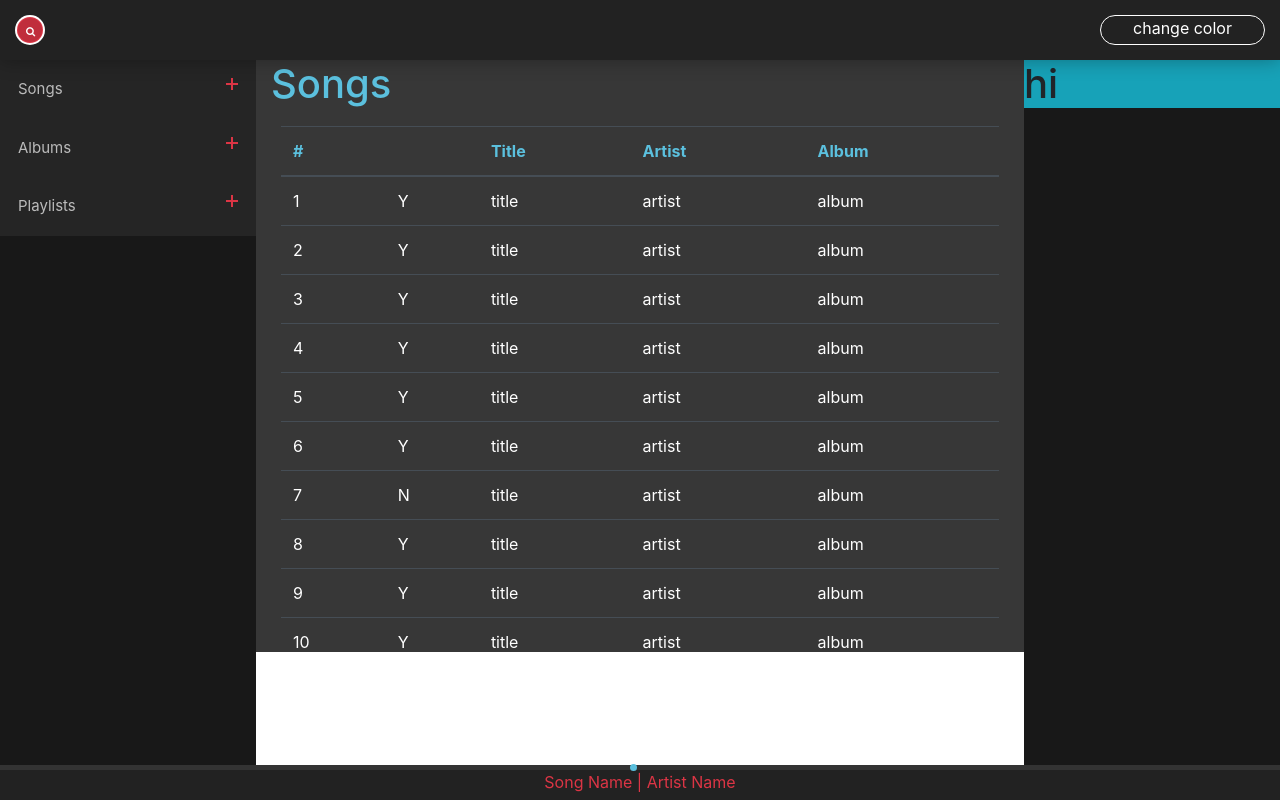
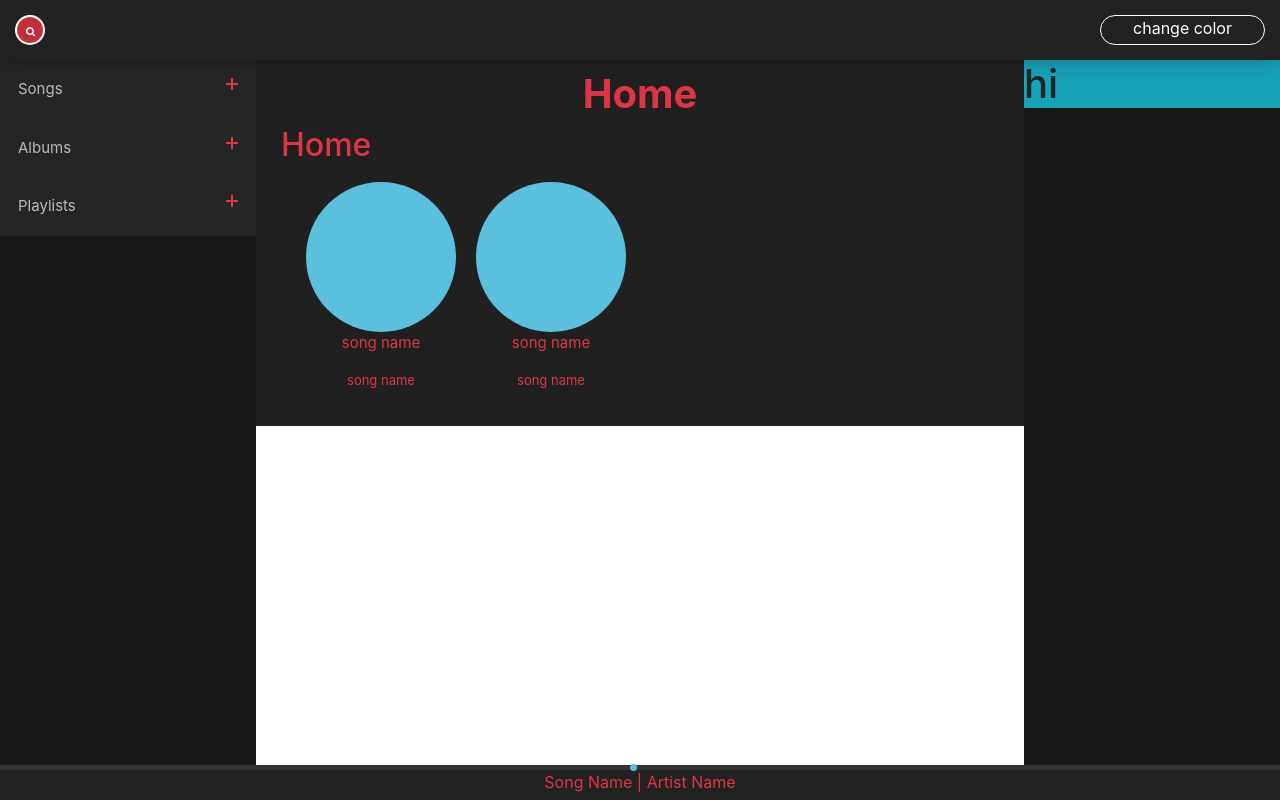
Before and after one commit to amir78729/vue-music-player, a Vue app: page / in a window 1280 px wide. Built offline with nearby package versions, Linux system fonts and the light colour scheme.

Commit message:
home page

```diff
--- a/src/components/Center.vue
+++ b/src/components/Center.vue
@@ -1,28 +1,44 @@
 <template>
-  <div class="container body">
-    <h1 class="title">{{ title }}</h1>
+  <div class="container-fluid body">
     <div class="center">
-      <table class="info table table-dark">
-        <thead >
-        <tr >
-          <th>#</th>
-          <th> </th> <!-- like -->
-          <th>Title</th>
-          <th>Artist</th>
-          <th>Album</th>
-        </tr>
-        </thead>
-        <tbody class="">
-          <tr v-for="(row, index) in data">
-            <td>{{ index + 1 }}</td>
-            <td v-if="row.isLiked">Y</td>
-            <td v-else>N</td>
-            <td>{{ row.title }}</td>
-            <td>{{ row.artist }}</td>
-            <td>{{ row.album }}</td>
-          </tr>
-        </tbody>
-      </table>
+      <div class="header container " :style="{color: color}">
+        <h1>Home</h1>
+      </div>
+      <div class="home-item container " :style="{color: color}">
+        <h2>Home</h2>
+        <div class="category container d-flex">
+          <div class="home-item-song">
+            <div class="pic">
+              <div class="pic-hover">
+                <div class="play" :style="{backgroundColor: color}">
+                  <div class="play-sign"></div>
+                </div>
+              </div>
+            </div>
+            <div class="txt">
+              <p style="font-size: 15px">song name</p>
+              <p style="font-size: 13px">song name</p>
+            </div>
+          </div>
+
+
+          <div class="home-item-song">
+            <div class="pic">
+              <div class="pic-hover">
+                <div class="play" :style="{backgroundColor: color}">
+                  <div class="play-sign"></div>
+                </div>
+              </div>
+            </div>
+            <div class="txt">
+              <p style="font-size: 15px">song name</p>
+              <p style="font-size: 13px">song name</p>
+            </div>
+          </div>
+
+        </div>
+      </div>
+
     </div>
   </div>
 </template>
@@ -31,67 +47,24 @@
   import {colors} from "../colors";
 
   export default {
-      name: "Center",
+    name: "Playlist",
+    props: ['color'],
     data() {
       return {
-          title: 'Songs',
+        playlistName : 'Playlist Name',
+        playlistDescription : 'Playlist Description',
+        playlistCoverURL : 'https://upload.wikimedia.org/wikipedia/en/b/b3/Opeth_-_Deliverance.jpg',
         colors: colors,
-          data: [
+
+        songs: [
           {
-              title: 'title',
+            title: 'windowpane',
             isLiked: true,
-              artist: 'artist',
-              album: 'album',
+            artist: 'Opeth',
+            album: 'damnation',
+            imageURL: '',
           },
-            {
-              title: 'title',
-              isLiked: true,
-              artist: 'artist',
-              album: 'album',
-            },{
-              title: 'title',
-              isLiked: true,
-              artist: 'artist',
-              album: 'album',
-            },{
-              title: 'title',
-              isLiked: true,
-              artist: 'artist',
-              album: 'album',
-            },
-            {
-              title: 'title',
-              isLiked: true,
-              artist: 'artist',
-              album: 'album',
-            },
-            {
-              title: 'title',
-              isLiked: true,
-              artist: 'artist',
-              album: 'album',
-            },
-            {
-              title: 'title',
-              isLiked: false,
-              artist: 'artist',
-              album: 'album',
-            },{
-              title: 'title',
-              isLiked: true,
-              artist: 'artist',
-              album: 'album',
-            },{
-              title: 'title',
-              isLiked: true,
-              artist: 'artist',
-              album: 'album',
-            },{
-              title: 'title',
-              isLiked: true,
-              artist: 'artist',
-              album: 'album',
-            },
+
         ]
       }
     },
@@ -100,37 +73,100 @@
 
 <style scoped>
   .body {
-    background-color: #373737;
-    /*padding: 10px;*/
+    background-color: #202020;
+    padding: 10px;
   }
-  .center {
-    /*background-color: red;*/
-    /*width: 100vh;*/
-    /*margin-left: 150px;*/
-    padding: 10px;
-    height: 67vh;
-    overflow: auto;
+  .category{
+    /*display: grid;*/
+  }
+  .header{
+    text-align: center;
+  }
+  .home-item{
 
   }
-  .title {
-    color: #5bc0de;
+  h1  {
+    font-weight: bold;
   }
-  .info {
-    width: 100%;
+  .txt {
+    text-align: center;
   }
-  tr {
-    color: white;
-    background-color: #373737;
+  .home-item-song{
+    margin: 10px;
+  }
+  .home-item .home-item-song .pic{
+    position: relative;
+    background-color: #5bc0de;
+    height: 150px;
+    width: 150px;
+    border-radius: 50%;
+    transition: all .5s;
+  }
+  .home-item .home-item-song .pic:hover{
+    box-shadow: 0 0 100px 0 #00000099 inset;
+    transition: all .5s;
+  }
+  .home-item .home-item-song .pic .pic-hover{
+    opacity: 0;
+    position: absolute;
+    top: 0;
+    /*background-color: red;*/
+    height: 150px;
+    width: 150px;
+    border-radius: 50%;
+    transition: all .5s;
 
   }
-  tr:hover {
-    color: #5bc0de;
-    background-color: #404040;
+  .home-item .home-item-song .pic:hover .pic-hover{
+    opacity: 1;
+    transition: all .5s;
   }
-  th{
-    background-color: #373737;
-    color: #5bc0de;
-    cursor: default;
+  .home-item .home-item-song .pic .pic-hover .play{
+    position: absolute;
+    top: 45px;
+    left: 45px;
+    transition: all .5s;
+    opacity: 0;
+  }
+  .home-item .home-item-song .pic:hover .pic-hover .play{
+    position: absolute;
+    top: 45px;
+    left: 45px;
+    transition: all .5s;
+    opacity: .5;
+  }
+  .home-item .home-item-song .pic .pic-hover .play .play-sign{
+    transition: all .5s;
+  }
+  .home-item .home-item-song .pic:hover .pic-hover .play .play-sign{
+    transition: all .5s;
+  }
+  .home-item .home-item-song .pic:hover .pic-hover .play:hover{
+    opacity: 1;
+    cursor: pointer;
   }
 
+  .play {
+    /*background-color: red;*/
+    height: 60px;
+    width: 60px;
+    border: solid white 2px;
+    border-radius: 50%;
+    position: relative;
+  }
+  .play-sign{
+    top: 18px;
+    left: 18px;
+    position: absolute;
+    height: 24px;
+    width: 24px;
+    box-sizing: border-box;
+    border-style: solid;
+    border-color: transparent transparent transparent white;
+    border-width: 12px 0px 12px 24px;
+  }
+
+
+
+
 </style>
--- a/src/components/PlaylistPage.vue
+++ b/src/components/PlaylistPage.vue
@@ -2,7 +2,7 @@
   <div class="container-fluid body">
 
     <div class="center">
-      <div class="playlist-info container " :style="{color: color}">
+      <div class="container playlist-info" :style="{color: color}">
         <div :style="{backgroundImage:`url(${playlistCoverURL})`}" class="playlist-cover"></div>
         <h1>{{playlistName}}</h1>
         <p>{{playlistDescription}}</p>
@@ -159,12 +159,12 @@
     width: 100%;
   }
   tr {
-    color: white;
+    color: #bbbbbb;
     background-color: #202020;
 
   }
   tr:hover {
-    color: #5bc0de;
+    color: white;
     background-color: #272727;
   }
   th{
```
Lines whose indentation alone changed are shown as unchanged.
